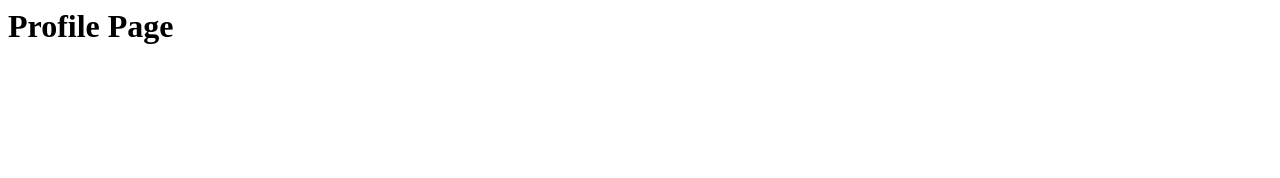
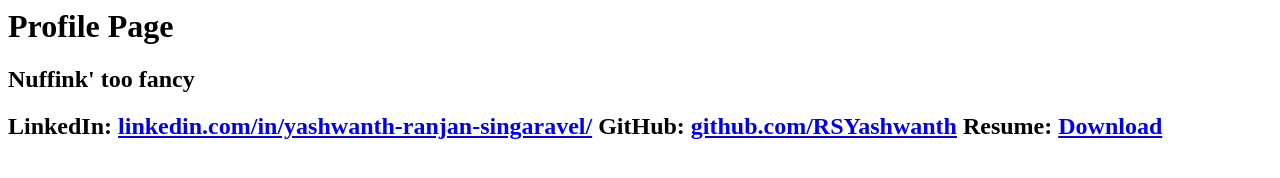
Before and after one commit to RSYashwanth/RSYashwanth.github.io, a plain HTML site: page index.html in a window 1280 px wide. Drawn offline with Linux system fonts and the light colour scheme.

Commit message:
Update index.html

```diff
--- a/index.html
+++ b/index.html
@@ -1 +1,5 @@
 <H1> Profile Page </H1>
+<H2> Nuffink' too fancy <H2>
+LinkedIn: <a href="www.linkedin.com/in/yashwanth-ranjan-singaravel/">linkedin.com/in/yashwanth-ranjan-singaravel/</a>
+GitHub: <a href="https://github.com/RSYashwanth">github.com/RSYashwanth</a>
+Resume: <a href="./Yashwanth Ranjan Singaravel - Resume.pdf">Download</a>
```
